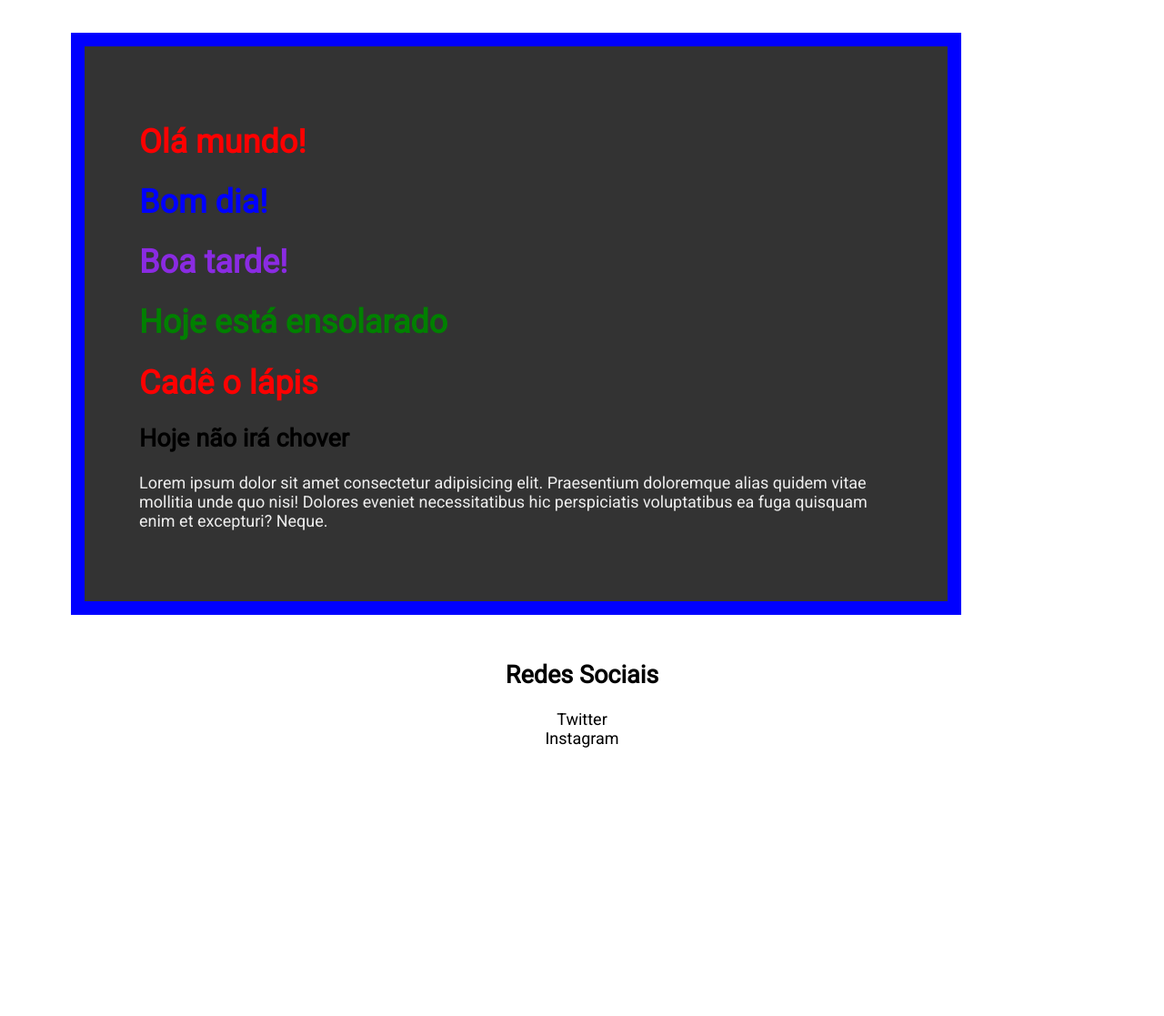
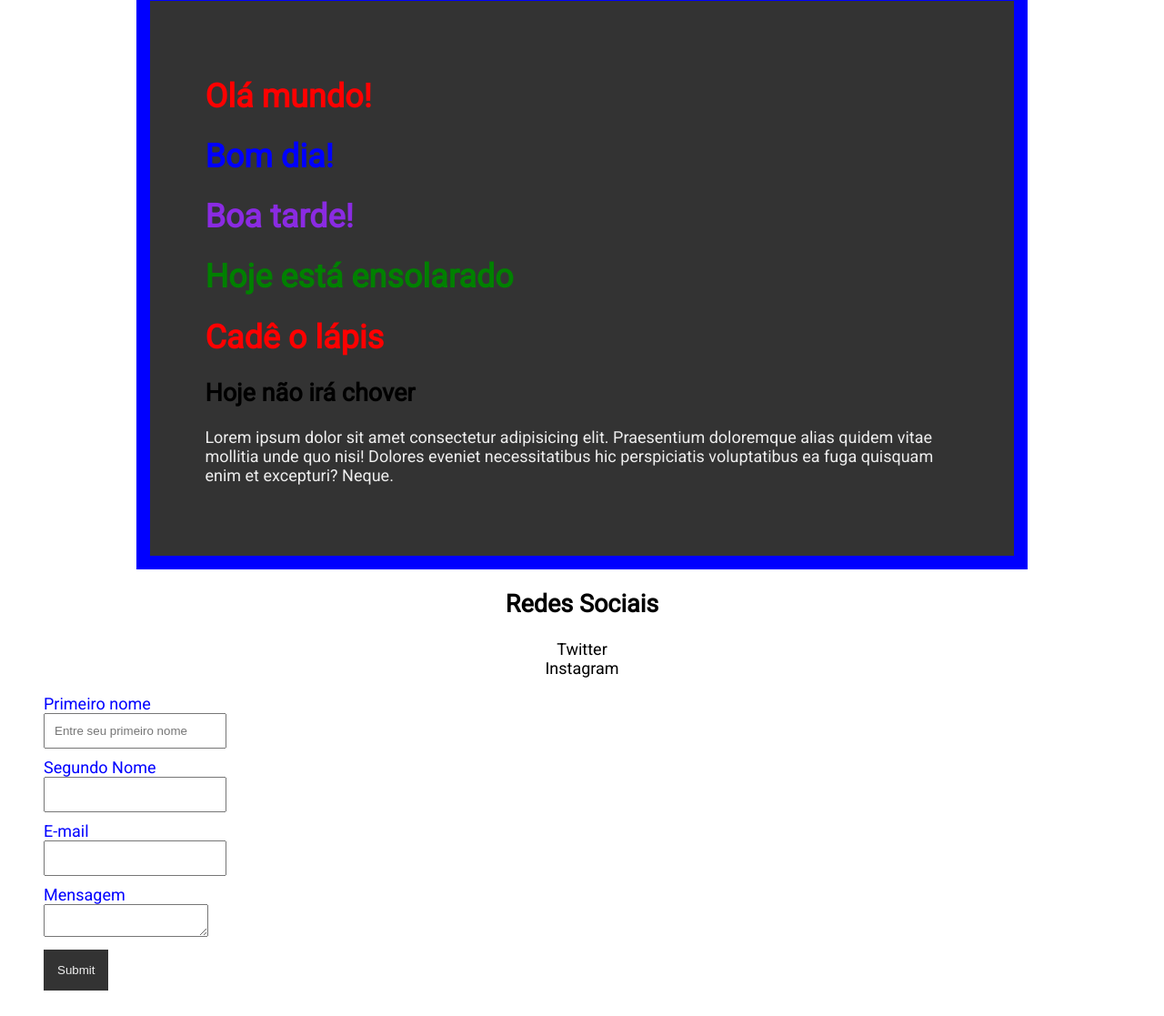
Before and after one commit to Tatiana78/CSS, a plain HTML site: page index.html in a window 1280 px wide. Shown: the part 42-1159 px from the top of the page at 91% size. Before the commit the page ends 910 px from the top, so only its background shows below. Drawn offline with Linux system fonts and the light colour scheme.

Commit message:
Estilização o formulário e container alinhar

```diff
--- a/index.html
+++ b/index.html
@@ -1,6 +1,5 @@
 <!DOCTYPE html>
 <html lang="pt.BR">
-
 <head>
     <meta charset="UTF-8">
     <meta name="viewport" content="width=device-width, initial-scale=1.0">
@@ -8,14 +7,12 @@
     <link rel="stylesheet" href="./styles.css">
     <!-- Fonte customizada -->
     <link href="https://fonts.googleapis.com/css2?family=Roboto&display=swap" rel="stylesheet">
-
     <title>CSS</title>
 </head>
 
 <body>
     <!-- ID muda um elemento e o CLASS muda mais de um elemento -->
     <div class="container">
-
         <h1>Olá mundo!</h1>
         <!-- Os outros h1s mudaram devido as identifições class -->
         <h1 class="segundo-h1"> Bom dia!</h1>
@@ -23,13 +20,11 @@
         <h1 id="quarto-h1">Hoje está ensolarado</h1>
         <h1 class="quinto-h1">Cadê o lápis</h1>
         <h2>Hoje não irá chover</h2>
-
         <!-- O P é corpo do texto -->
         <p> Lorem ipsum dolor sit amet consectetur adipisicing elit. Praesentium doloremque alias
             quidem vitae mollitia unde quo nisi! Dolores eveniet necessitatibus hic perspiciatis
             voluptatibus ea fuga quisquam enim et excepturi? Neque.
         </p>
-
     </div>
 
     <!-- Links para redes sociais -->
@@ -41,6 +36,31 @@
         </ul>
     </aside>
 
+    <!-- Formulário -->
+    <form action="form.php" method="Post" class="main-form">
+
+        <div class="form-group">
+            <label for="Primeiro Nome:">Primeiro nome</label>
+            <input type="text" placeholder="Entre seu primeiro nome">
+        </div>
+
+        <div class="form-group">
+            <label for="">Segundo Nome</label>
+            <input type="text" />
+        </div>
+
+        <div class="form-group">
+            <label for="">E-mail</label>
+            <input type="e-mail" />
+        </div>
+
+        <div class="form-group">
+            <label for="">Mensagem</label>
+            <textarea name="Mensagem"></textarea>
+        </div>
+
+        <input class="button" type="submit" />
+    </form>
 </body>
 
 </html>
--- a/styles.css
+++ b/styles.css
@@ -3,6 +3,7 @@ PROPRIEDADES é o color / VALOR é a cor definida no caso red */
 
 /* BODY causa efeito em tudo está  dentro; fonts /
 COR mudará se estiver declarado class ou id */
+
 body {
     color: blue;
     font-family: 'Roboto', sans-serif;
@@ -28,12 +29,12 @@ body {
     /* ficará responsivo com box-sizing */
     box-sizing: border-box;
 
-    margin-top: 50px;
-    margin-left: 50px;
-    margin-right: 50px;
-    margin-bottom: 50px;
+    margin-top: auto;
+    margin-left: auto;
+    margin-right: auto;
+    margin-bottom: auto;
     /* mesma coisa que acima */
-    margin: 50px /*auto*/;
+    margin: auto;
 
     padding-top: 60px;
     padding-left: 60px;
@@ -105,3 +106,27 @@ h2 {
 .main-aside ul a:visited {
     color: green;
 }
+
+/* Estilização do Formulário */
+.main-form {
+    padding-left: 20px;
+}
+
+.main-form .form-group {
+    padding-bottom: 10px;
+}
+
+.main-form .form-group input {
+    padding: 10px;
+}
+
+.main-form .form-group label {
+    display: block;
+}
+
+.button {
+    padding: 15px;
+    background-color: #333;
+    color: #eee;
+    border: none;
+}
```
